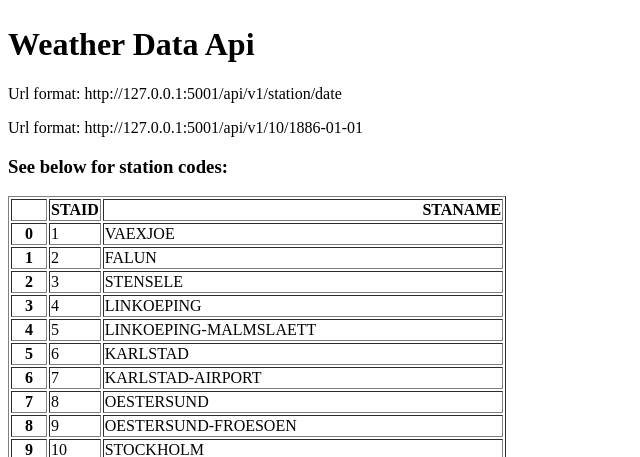
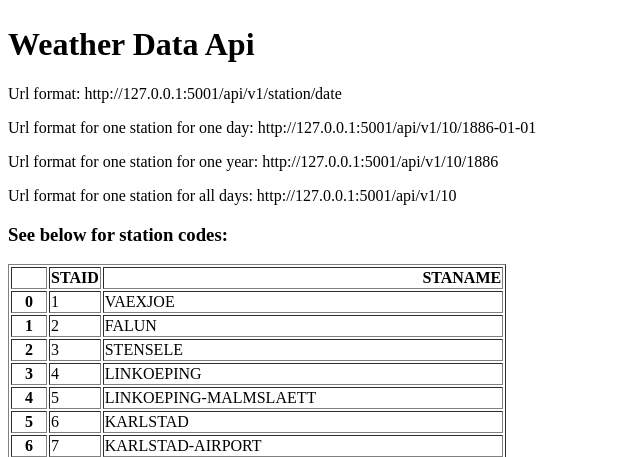
Before and after one commit to mbobokova/weather-API, a Flask app: page / in a window 1280 px wide. Shown: the part 325-782 px from the top of the page, without its empty margins (0-640 px from the left). Run offline with Flask 3, Linux system fonts and the light colour scheme.

Commit message:
add url endpoint to data

```diff
--- a/main.py
+++ b/main.py
@@ -12,14 +12,28 @@ def home():
     return render_template("home.html", stations_info=stations_info.to_html())
 
 
-@app.route("/api/v1/<station>/<date>")
-def about(station, date):
+@app.route("/api/v1/<station>")
+def full_station(station):
     filename = f"data_small/TG_STAID{str(station).zfill(6)}.txt"
     df = pd.read_csv(filename, skiprows=20, parse_dates=["    DATE"])
-    temperature = df.loc[df['    DATE'] == date]['   TG'].squeeze() / 10
-    return {"station": station,
-            "date": date,
-            "temperature": temperature}
+    df['   TG'] = df['   TG'].squeeze() / 10
+    return df.to_dict(orient="records")
+
+
+@app.route("/api/v1/<station>/<date>")
+def day(station, date):
+    filename = f"data_small/TG_STAID{str(station).zfill(6)}.txt"
+    if len(date) == 4:
+        df = pd.read_csv(filename, skiprows=20, parse_dates=["    DATE"])
+        df["    DATE"] = df["    DATE"].astype(str)
+        result = df[df["    DATE"].str.startswith(str(date))].to_dict(orient="records")
+        return result
+    else:
+        df = pd.read_csv(filename, skiprows=20, parse_dates=["    DATE"])
+        temperature = df.loc[df['    DATE'] == date]['   TG'].squeeze() / 10
+        return {"station": station,
+                "date": date,
+                "temperature": temperature}
 
 
 if __name__ == '__main__':
--- a/templates/home.html
+++ b/templates/home.html
@@ -13,7 +13,11 @@
 <h1>Weather Data Api</h1>
 <p>Url format: http://127.0.0.1:5001/api/v1/station/date
     </p>
-<p>Url format: http://127.0.0.1:5001/api/v1/10/1886-01-01
+<p>Url format for one station for one day: http://127.0.0.1:5001/api/v1/10/1886-01-01
+    </p>
+<p>Url format for one station for one year: http://127.0.0.1:5001/api/v1/10/1886
+    </p>
+<p>Url format for one station for all days: http://127.0.0.1:5001/api/v1/10
     </p>
 
 <h3>See below for station codes:
```
